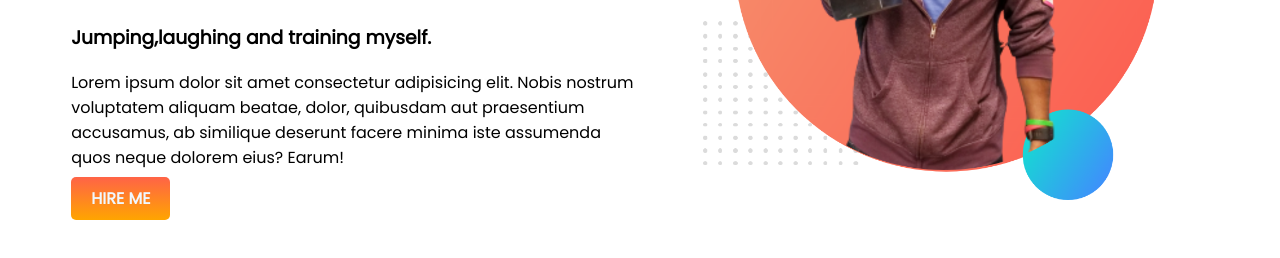
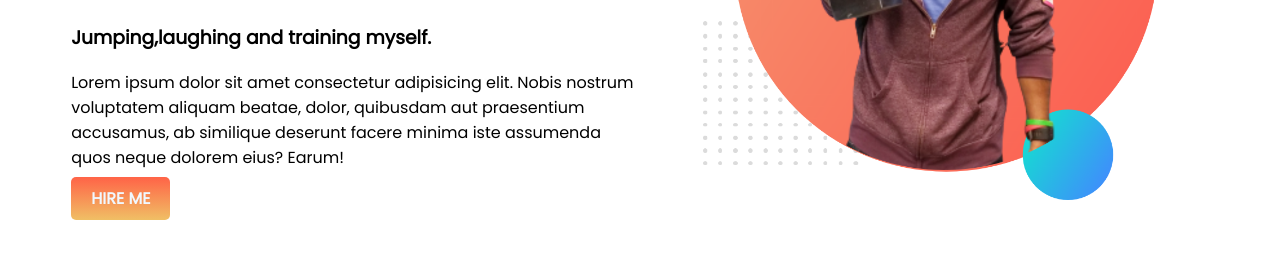
Before and after one commit to fardinrafatbd/developer-portfolio-day07, a plain HTML site: page index.html in a window 1280 px wide. Shown: the part 260-518 px from the top of the page. Drawn offline with Linux system fonts and the light colour scheme; a web font is replaced by a local one.

Commit message:
nothing changed. tried only

```diff
--- a/style.css
+++ b/style.css
@@ -22,7 +22,7 @@ section{
     text-decoration: none;
     font-weight:700;
     color: aliceblue;
-    background-image: linear-gradient(tomato,orange);
+    background-image: linear-gradient(tomato,rgb(240, 191, 101));
     padding: 10px 20px;
     border-radius: 5px;
 }
```
